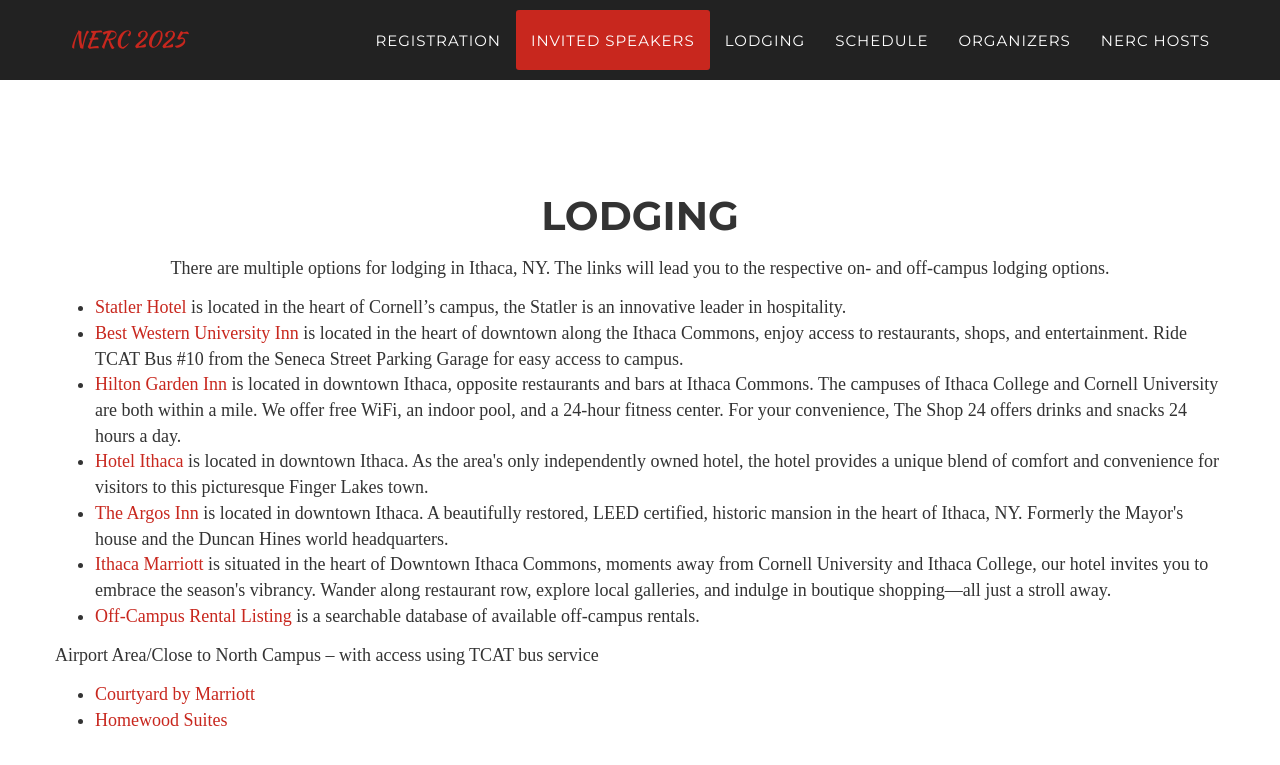
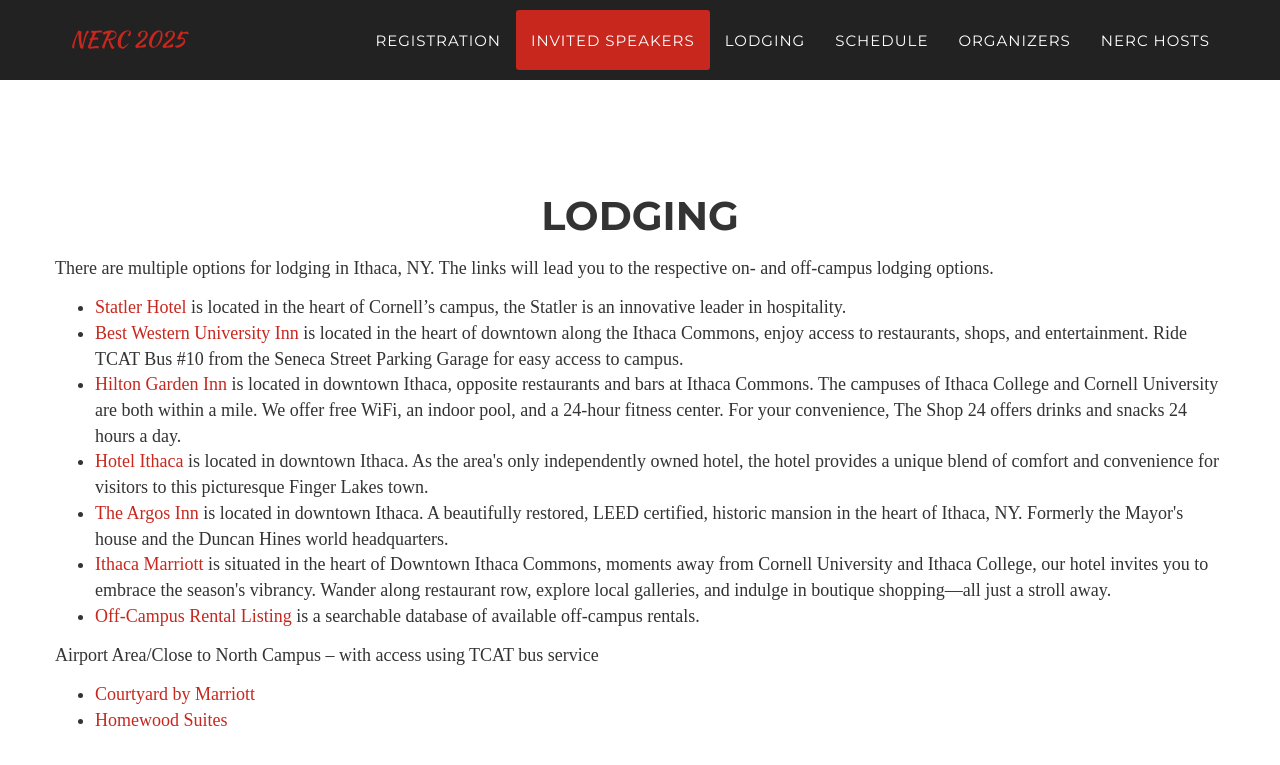
Before and after one commit to Cornell-Tech-AIRLab/cornell2025.nerc.io, a Jekyll site: the page built from index.html, in a window 1280 px wide and 900 px high, scrolled down 2604 px. Shown: the top 765 px of the window. Built offline with Jekyll 4.4.1, drawn with Linux system fonts in a browser that asks for light colours; some web fonts are replaced.

Commit message:
remove lodge center

```diff
--- a/_includes/lodging.html
+++ b/_includes/lodging.html
@@ -6,7 +6,7 @@
                     <h2 class="section-heading">Lodging</h2>
                 </div>
 
-                <p style="font-family: 'Times New Roman', Times, serif; font-size: 18px; text-align: center;">There are multiple options for lodging in Ithaca, NY. The links will lead you to the respective on- and off-campus lodging options.</p>
+                <p style="font-family: 'Times New Roman', Times, serif; font-size: 18px;">There are multiple options for lodging in Ithaca, NY. The links will lead you to the respective on- and off-campus lodging options.</p>
 
                 <ul style="font-family: 'Times New Roman', Times, serif; font-size: 18px;">
                     <li><a href="https://statlerhotel.cornell.edu/">Statler Hotel</a> is located in the heart of Cornell’s campus, the Statler is an innovative leader in hospitality.</li>
```
